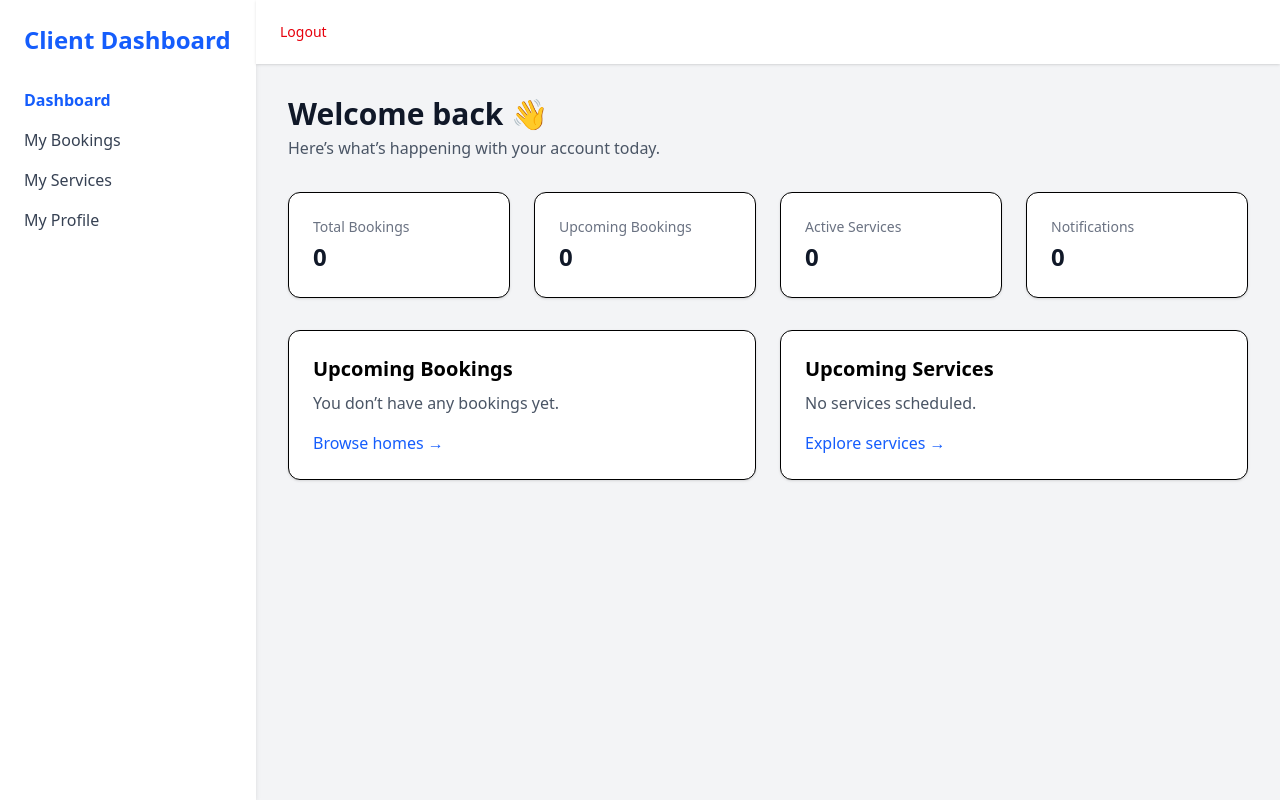
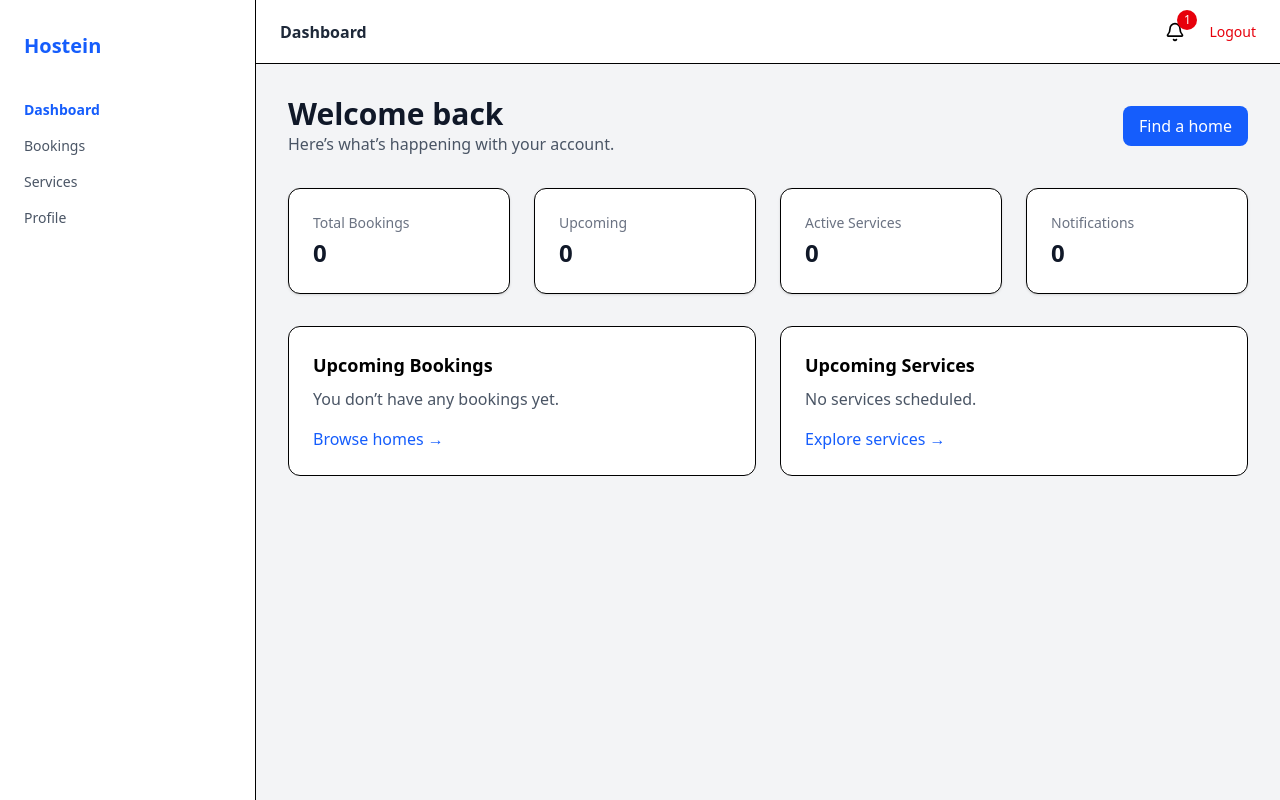
Before and after one commit to Clevoh/Hostein, a React app in the folder frontend/: page /login in a window 1280 px wide. Both pictures are taken after typing "name@example.com", "Sample123" into the empty fields and a click on the button "Login". Built offline with nearby package versions, Linux system fonts and the light colour scheme; the HTML template or start-up script is replaced by a standard one.

Commit message:
polished client dashboard

```diff
--- a/frontend/src/Layouts/client/ClientLayout.jsx
+++ b/frontend/src/Layouts/client/ClientLayout.jsx
@@ -1,74 +1,88 @@
-import React from "react";
-import { Outlet, Link, useLocation, useNavigate, NavLink } from "react-router-dom";
+import { Outlet, useLocation, useNavigate, NavLink } from "react-router-dom";
 import { logout } from "../../utils/logout";
+import Notifications from "../../components/Notifications";
+import { useNotifications } from "../../context/NotificationContext";
 
 export default function ClientLayout() {
   const { pathname } = useLocation();
   const navigate = useNavigate();
+  const { unreadCount } = useNotifications();
 
-  const isActive = (path) =>
-    pathname === path
-      ? "text-blue-600 font-semibold"
-      : "text-gray-700 hover:text-blue-600";
+  const pageTitleMap = {
+    "/client": "Dashboard",
+    "/client/bookings": "My Bookings",
+    "/client/services": "My Services",
+    "/client/profile": "My Profile",
+  };
+
+  const pageTitle = pageTitleMap[pathname] || "Client";
 
   function handleLogout() {
     logout();
     navigate("/login");
   }
 
+  const navClass = ({ isActive }) =>
+    isActive
+      ? "text-blue-600 font-semibold"
+      : "text-gray-600 hover:text-blue-600";
+
   return (
     <div className="min-h-screen bg-gray-100 flex">
 
-      {/* ================= DESKTOP SIDEBAR ================= */}
-      <aside className="hidden md:flex w-64 bg-white shadow-md p-6 flex-col">
-        <h2 className="text-2xl font-bold mb-8 text-blue-600">
-          Client Dashboard
+      {/* DESKTOP SIDEBAR */}
+      <aside className="hidden md:flex w-64 bg-white border-r px-6 py-8 flex-col">
+        <h2 className="text-xl font-bold text-blue-600 mb-10">
+          Hostein
         </h2>
 
-        <nav className="flex flex-col space-y-4">
-          <Link to="/client" className={isActive("/client")}>Dashboard</Link>
-          <Link to="/client/bookings" className={isActive("/client/bookings")}>My Bookings</Link>
-          <Link to="/client/services" className={isActive("/client/services")}>My Services</Link>
-          <Link to="/client/profile" className={isActive("/client/profile")}>My Profile</Link>
+        <nav className="flex flex-col space-y-4 text-sm">
+          <NavLink to="/client" end className={navClass}>Dashboard</NavLink>
+          <NavLink to="/client/bookings" className={navClass}>Bookings</NavLink>
+          <NavLink to="/client/services" className={navClass}>Services</NavLink>
+          <NavLink to="/client/profile" className={navClass}>Profile</NavLink>
         </nav>
       </aside>
 
-      {/* ================= MAIN AREA ================= */}
+      {/* MAIN */}
       <div className="flex-1 flex flex-col min-w-0">
 
-        {/* ================= TOP BAR ================= */}
-        <header className="h-14 md:h-16 bg-white shadow flex items-center justify-between px-4 md:px-6">
-          <h1 className="md:hidden font-bold text-blue-600">Hostein</h1>
+        {/* TOP BAR */}
+        <header className="h-14 md:h-16 bg-white border-b flex items-center justify-between px-4 md:px-6 sticky top-0 z-20">
+          <h1 className="font-semibold text-gray-800">
+            {pageTitle}
+          </h1>
 
+          <div className="flex items-center gap-4">
+            <Notifications />
             <button
               onClick={handleLogout}
               className="text-sm text-red-600 hover:underline"
             >
               Logout
             </button>
+          </div>
         </header>
 
-        {/* ================= CONTENT ================= */}
-        <main className="flex-1 p-4 md:p-8 overflow-y-auto pb-24 md:pb-8">
+        {/* CONTENT */}
+        <main className="flex-1 p-4 sm:p-6 md:p-8 pb-24 md:pb-8 overflow-y-auto">
           <Outlet />
         </main>
 
-        {/* ================= MOBILE BOTTOM NAV ================= */}
-        <nav className="md:hidden fixed bottom-0 left-0 right-0 bg-white border-t flex justify-around py-2 text-sm">
-          <NavLink to="/client" className={({ isActive }) => isActive ? "text-blue-600 font-semibold" : "text-gray-600"}>
+        {/* MOBILE NAV */}
+        <nav className="md:hidden fixed bottom-0 left-0 right-0 bg-white border-t flex justify-around py-2 text-xs z-20">
+          <NavLink to="/client" end className={navClass}>
             Home
+            {unreadCount > 0 && (
+              <span className="ml-1 bg-red-500 text-white px-1 rounded text-[10px]">
+                {unreadCount}
+              </span>
+            )}
           </NavLink>
-          <NavLink to="/client/bookings" className={({ isActive }) => isActive ? "text-blue-600 font-semibold" : "text-gray-600"}>
-            Bookings
-          </NavLink>
-          <NavLink to="/client/services" className={({ isActive }) => isActive ? "text-blue-600 font-semibold" : "text-gray-600"}>
-            Services
-          </NavLink>
-          <NavLink to="/client/profile" className={({ isActive }) => isActive ? "text-blue-600 font-semibold" : "text-gray-600"}>
-            Profile
-          </NavLink>
+          <NavLink to="/client/bookings" className={navClass}>Bookings</NavLink>
+          <NavLink to="/client/services" className={navClass}>Services</NavLink>
+          <NavLink to="/client/profile" className={navClass}>Profile</NavLink>
         </nav>
-
       </div>
     </div>
   );
--- a/frontend/src/Layouts/dashboard/DashboardTopbar.jsx
+++ b/frontend/src/Layouts/dashboard/DashboardTopbar.jsx
@@ -3,7 +3,7 @@ import Notifications from "../../components/Notifications";
 
 export default function DashboardTopbar({ onMenuClick }) {
   return (
-    <header className="fixed top-0 left-0 lg:left-64 right-0 h-16 bg-white border-b flex items-center px-4 md:px-6 z-30">
+    <header className="fixed top-0 left-0 right-0 h-16 bg-white border-b flex items-center px-4 md:px-6 z-30">
       {/* MOBILE MENU */}
       <button
         onClick={onMenuClick}
--- a/frontend/src/components/Notifications.jsx
+++ b/frontend/src/components/Notifications.jsx
@@ -1,46 +1,57 @@
 import { Bell } from "lucide-react";
 import { useState } from "react";
-
-const notifications = [
-  { id: 1, text: "New tenant added to Unit A12" },
-  { id: 2, text: "Rent payment received (KSH 8,000)" },
-  { id: 3, text: "Unit B03 is now vacant" },
-];
+import { useNotifications } from "../context/NotificationContext";
 
 export default function Notifications() {
   const [open, setOpen] = useState(false);
+  const { notifications, unreadCount, markAsRead, clearAll } = useNotifications();
 
   return (
     <div className="relative">
       <button
         onClick={() => setOpen(!open)}
-        className="relative p-2 rounded-full hover:bg-gray-100"
+        className="relative p-2 rounded hover:bg-gray-100"
       >
-        <Bell className="w-5 h-5" />
-        <span className="absolute -top-1 -right-1 bg-red-600 text-white text-xs px-1.5 rounded-full">
-          {notifications.length}
-        </span>
+        <Bell size={20} />
+        {unreadCount > 0 && (
+          <span className="absolute -top-1 -right-1 bg-red-600 text-white text-xs w-5 h-5 rounded-full flex items-center justify-center">
+            {unreadCount}
+          </span>
+        )}
       </button>
 
       {open && (
-        <div className="absolute right-0 mt-2 w-72 bg-white rounded-xl shadow-lg border z-50">
-          <div className="p-4 border-b font-semibold">
-            Notifications
+        <div className="absolute right-0 mt-2 w-80 bg-white border rounded-xl shadow-lg z-50">
+          <div className="flex items-center justify-between px-4 py-3 border-b">
+            <h3 className="font-semibold text-sm">Notifications</h3>
+            <button
+              onClick={clearAll}
+              className="text-xs text-blue-600 hover:underline"
+            >
+              Clear all
+            </button>
           </div>
 
-          <div className="max-h-64 overflow-y-auto">
-            {notifications.map((n) => (
-              <div
-                key={n.id}
-                className="px-4 py-3 text-sm hover:bg-gray-50 border-b"
-              >
-                {n.text}
-              </div>
-            ))}
-          </div>
-
-          <div className="p-3 text-center text-sm text-blue-600 cursor-pointer hover:bg-gray-50">
-            View all
+          <div className="max-h-80 overflow-y-auto">
+            {notifications.length === 0 ? (
+              <p className="p-4 text-sm text-gray-500 text-center">
+                No notifications
+              </p>
+            ) : (
+              notifications.map(n => (
+                <div
+                  key={n.id}
+                  onClick={() => markAsRead(n.id)}
+                  className={`px-4 py-3 border-b cursor-pointer hover:bg-gray-50 ${
+                    !n.read ? "bg-blue-50" : ""
+                  }`}
+                >
+                  <p className="font-medium text-sm">{n.title}</p>
+                  <p className="text-sm text-gray-600">{n.message}</p>
+                  <span className="text-xs text-gray-400">{n.time}</span>
+                </div>
+              ))
+            )}
           </div>
         </div>
       )}
--- /dev/null
+++ b/frontend/src/context/NotificationContext.jsx
@@ -0,0 +1,56 @@
+import { createContext, useContext, useState } from "react";
+
+const NotificationContext = createContext();
+
+export function NotificationProvider({ children }) {
+  const [notifications, setNotifications] = useState([
+    {
+      id: Date.now(),
+      title: "Welcome 🎉",
+      message: "Your client dashboard is ready.",
+      read: false,
+      time: "Just now",
+    },
+  ]);
+
+  const unreadCount = notifications.filter(n => !n.read).length;
+
+  const addNotification = (title, message) => {
+    setNotifications(prev => [
+      {
+        id: Date.now(),
+        title,
+        message,
+        read: false,
+        time: "Just now",
+      },
+      ...prev,
+    ]);
+  };
+
+  const markAsRead = (id) => {
+    setNotifications(prev =>
+      prev.map(n =>
+        n.id === id ? { ...n, read: true } : n
+      )
+    );
+  };
+
+  const clearAll = () => setNotifications([]);
+
+  return (
+    <NotificationContext.Provider
+      value={{
+        notifications,
+        unreadCount,
+        addNotification,
+        markAsRead,
+        clearAll,
+      }}
+    >
+      {children}
+    </NotificationContext.Provider>
+  );
+}
+
+export const useNotifications = () => useContext(NotificationContext);
--- a/frontend/src/pages/client/ClientDashboardHome.jsx
+++ b/frontend/src/pages/client/ClientDashboardHome.jsx
@@ -1,86 +1,76 @@
-import React from "react";
+// src/pages/client/ClientDashboardHome.jsx
 import StatCard from "../../components/StatCard";
 import { Link } from "react-router-dom";
 
 export default function ClientDashboardHome() {
   return (
-    <div className="space-y-8">
+    <div className="space-y-8 max-w-6xl">
 
-      {/* ================= HEADER ================= */}
-      <div>
-        <h1 className="text-2xl md:text-3xl font-bold text-gray-900">
-          Welcome back 👋
-        </h1>
-        <p className="text-gray-600 mt-1 text-sm md:text-base">
-          Here’s what’s happening with your account today.
-        </p>
+      {/* HEADER */}
+      <div className="flex flex-col md:flex-row md:items-center md:justify-between gap-4">
+        <div>
+          <h1 className="text-2xl md:text-3xl font-bold text-gray-900">
+            Welcome back
+          </h1>
+          <p className="text-gray-600 text-sm md:text-base">
+            Here’s what’s happening with your account.
+          </p>
+        </div>
+
+        <Link
+          to="/rentals"
+          className="inline-flex justify-center px-4 py-2 bg-blue-600 text-white rounded-lg hover:bg-blue-700"
+        >
+          Find a home
+        </Link>
       </div>
 
-      {/* ================= STATS ================= */}
+      {/* STATS */}
       <div className="grid grid-cols-2 sm:grid-cols-2 lg:grid-cols-4 gap-4 md:gap-6">
-        <StatCard
-          title="Total Bookings"
-          value="0"
-          subtitle="Bookings made so far"
-        />
-        <StatCard
-          title="Upcoming Bookings"
-          value="0"
-          subtitle="Scheduled stays"
-        />
-        <StatCard
-          title="Active Services"
-          value="0"
-          subtitle="Ongoing services"
-        />
-        <StatCard
-          title="Notifications"
-          value="0"
-          subtitle="Unread alerts"
-        />
+        <StatCard title="Total Bookings" value="0" subtitle="Bookings made" />
+        <StatCard title="Upcoming" value="0" subtitle="Scheduled stays" />
+        <StatCard title="Active Services" value="0" subtitle="Ongoing services" />
+        <StatCard title="Notifications" value="0" subtitle="Unread alerts" />
       </div>
 
-      {/* ================= QUICK ACTIONS ================= */}
+      {/* QUICK ACTIONS */}
       <div className="grid grid-cols-1 md:grid-cols-2 gap-6">
 
-        {/* BOOKINGS */}
-        <div className="bg-white rounded-xl shadow-sm border p-5 md:p-6 flex flex-col justify-between">
+        <div className="bg-white rounded-xl border p-6 flex flex-col justify-between">
           <div>
-            <h2 className="text-lg md:text-xl font-semibold mb-2">
+            <h2 className="text-lg font-semibold mb-2">
               Upcoming Bookings
             </h2>
-            <p className="text-gray-600 text-sm md:text-base">
+            <p className="text-gray-600">
               You don’t have any bookings yet.
             </p>
           </div>
 
           <Link
             to="/rentals"
-            className="mt-4 inline-flex items-center text-blue-600 font-medium hover:underline"
+            className="mt-4 text-blue-600 font-medium hover:underline"
           >
             Browse homes →
           </Link>
         </div>
 
-        {/* SERVICES */}
-        <div className="bg-white rounded-xl shadow-sm border p-5 md:p-6 flex flex-col justify-between">
+        <div className="bg-white rounded-xl border p-6 flex flex-col justify-between">
           <div>
-            <h2 className="text-lg md:text-xl font-semibold mb-2">
+            <h2 className="text-lg font-semibold mb-2">
               Upcoming Services
             </h2>
-            <p className="text-gray-600 text-sm md:text-base">
+            <p className="text-gray-600">
               No services scheduled.
             </p>
           </div>
 
           <Link
             to="/services"
-            className="mt-4 inline-flex items-center text-blue-600 font-medium hover:underline"
+            className="mt-4 text-blue-600 font-medium hover:underline"
           >
             Explore services →
           </Link>
         </div>
-
       </div>
     </div>
   );
--- a/frontend/src/pages/client/ClientServices.jsx
+++ b/frontend/src/pages/client/ClientServices.jsx
@@ -1,16 +1,16 @@
-import React from "react";
-
+// src/pages/client/ClientServices.jsx
 export default function ClientServices() {
   return (
-    <div>
-      <h1 className="text-2xl font-bold mb-6">My Services</h1>
+    <div className="space-y-6 max-w-4xl">
+      <h1 className="text-2xl font-bold">My Services</h1>
 
-      {/* List of services */}
-      <div className="space-y-4">
-        <div className="bg-white shadow rounded-lg p-4">
-          <h3 className="font-semibold">No services scheduled</h3>
-          <p className="text-gray-600">Service bookings will appear here.</p>
-        </div>
+      <div className="bg-white rounded-xl border p-6">
+        <h3 className="font-semibold mb-1">
+          No services scheduled
+        </h3>
+        <p className="text-gray-600">
+          Service bookings will appear here.
+        </p>
       </div>
     </div>
   );
```
Also changed, not shown: frontend/src/Layouts/dashboard/DashboardSidebar.jsx (+12 -14 lines), frontend/src/main.jsx (+6 -2 lines), frontend/src/pages/client/ClientBookings.jsx (+13 -6 lines). Lines whose indentation alone changed are shown as unchanged.
